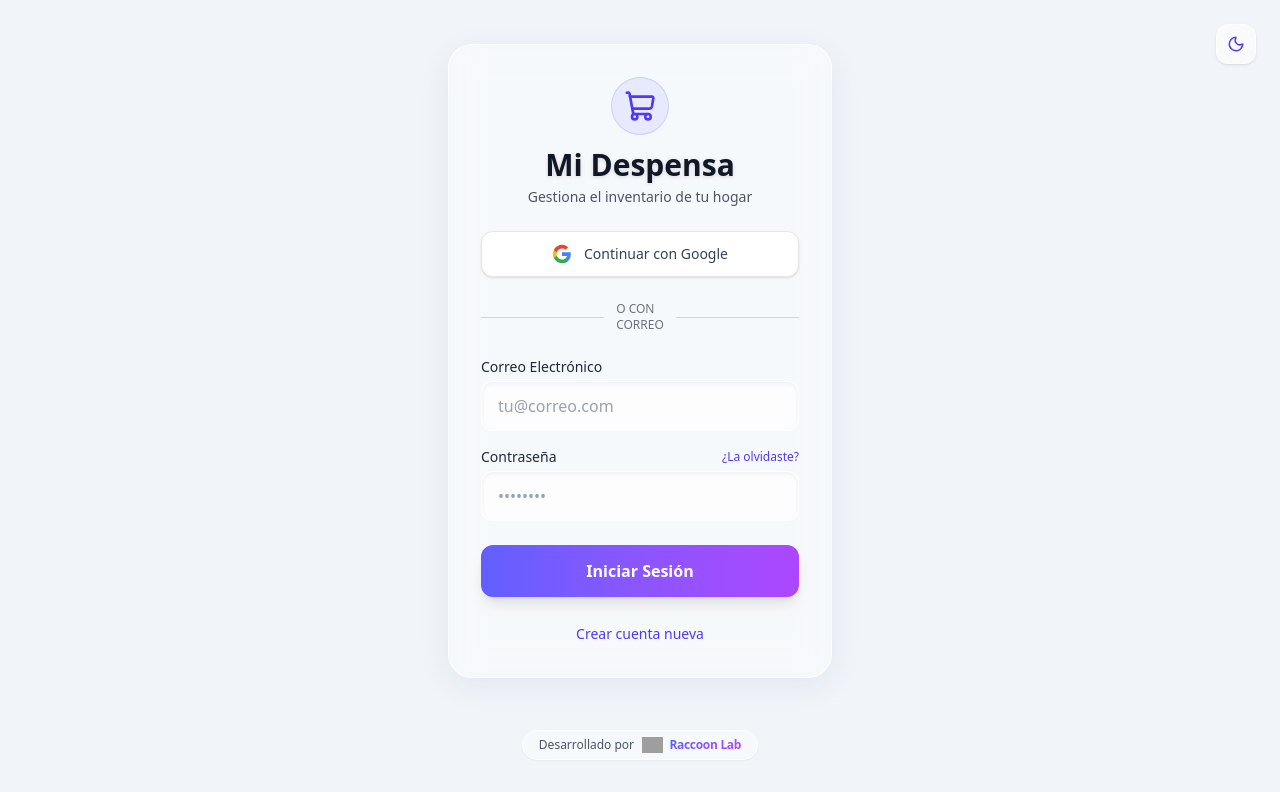
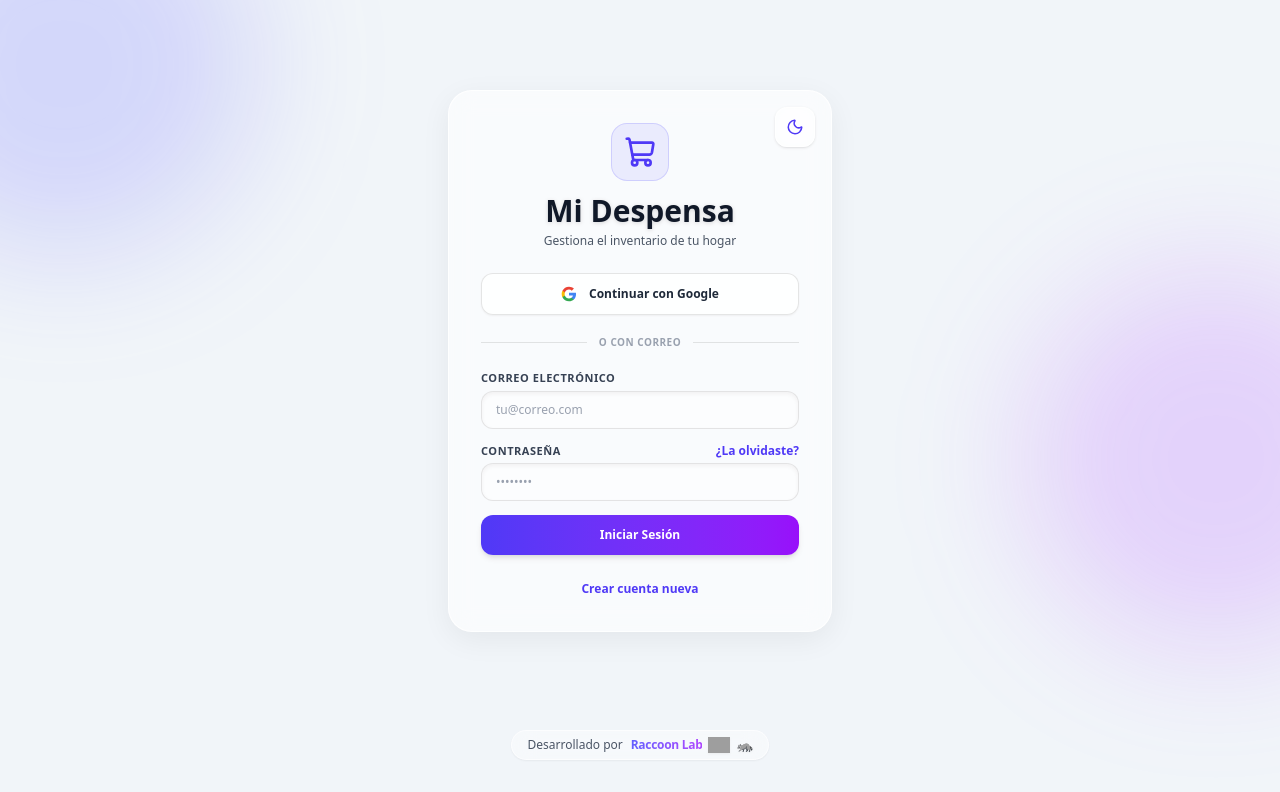
Before and after one commit to ronmardi/despensa, a Next.js app: page /login in a window 1280 px wide. Shown: the top 792 px of the page. Built offline with nearby package versions, Linux system fonts and the light colour scheme; no server answers; grey boxes are pictures that could not be loaded.

Commit message:
footer AN LOGIN

```diff
--- a/src/app/login/page.tsx
+++ b/src/app/login/page.tsx
@@ -61,46 +61,59 @@ export default function LoginPage() {
     setLoading(false)
   }
 
+  const glass3dClass = "backdrop-blur-md bg-white/60 dark:bg-slate-900/60 border border-white/80 dark:border-slate-700/60 shadow-[0_8px_30px_rgb(0,0,0,0.06)] dark:shadow-[0_10px_35px_rgba(0,0,0,0.4)]"
+
   return (
-    <div className="min-h-screen flex flex-col items-center justify-between p-4 relative">
-      <div className="absolute top-6 right-6 z-20">
+    <div className="min-h-screen flex flex-col items-center justify-between p-4 relative overflow-hidden">
+      {/* Esferas decorativas de fondo */}
+      <div className="pointer-events-none fixed inset-0 overflow-hidden z-0">
+        <div className="absolute -top-32 -left-32 h-96 w-96 rounded-full bg-indigo-500/20 dark:bg-indigo-600/15 blur-3xl" />
+        <div className="absolute top-1/3 -right-32 h-96 w-96 rounded-full bg-purple-500/20 dark:bg-purple-600/15 blur-3xl" />
+      </div>
+
+      <div className="my-auto w-full max-w-sm relative z-10">
+        {/* Contenedor Principal Liquid Glass */}
+        <div className={`relative rounded-3xl p-8 text-center ${glass3dClass}`}>
+
+          {/* Botón de tema en la esquina superior derecha del cuadro */}
+          <div className="absolute top-4 right-4 z-20">
             <ThemeToggle />
           </div>
 
-      <div className="my-auto w-full max-w-sm rounded-3xl bg-white/40 dark:bg-slate-800/40 backdrop-blur-lg border border-white/60 dark:border-slate-700/60 p-8 shadow-[0_8px_32px_0_rgba(31,38,135,0.07)]">
-
-        <div className="text-center mb-6 flex flex-col items-center">
-          <div className="bg-indigo-500/10 dark:bg-indigo-500/20 p-3 rounded-full mb-3 border border-indigo-500/20">
-            <ShoppingCart size={32} className="text-indigo-600 dark:text-indigo-400" />
+          <div className="flex flex-col items-center mb-6">
+            <div className="bg-indigo-500/10 dark:bg-indigo-500/20 p-3 rounded-2xl mb-3 border border-indigo-500/20 text-indigo-600 dark:text-indigo-400">
+              <ShoppingCart size={32} />
             </div>
-          <h1 className="text-3xl font-bold text-gray-900 dark:text-white drop-shadow-sm mb-1">Mi Despensa</h1>
-          <p className="text-sm text-gray-600 dark:text-gray-400">
+            <h1 className="text-3xl font-bold text-gray-900 dark:text-white drop-shadow-sm mb-1">
+              Mi Despensa
+            </h1>
+            <p className="text-xs font-medium text-gray-600 dark:text-gray-300">
               {isResetMode ? 'Recupera tu acceso' : isSignUp ? 'Crea una cuenta nueva' : 'Gestiona el inventario de tu hogar'}
             </p>
           </div>
 
           {errorMsg && (
-          <div className="mb-5 rounded-xl bg-red-500/10 border border-red-500/20 p-3 text-center text-sm text-red-600 dark:text-red-400">
+            <div className="mb-5 rounded-xl bg-red-500/10 border border-red-500/20 p-3 text-center text-xs font-semibold text-red-600 dark:text-red-400">
               {errorMsg}
             </div>
           )}
 
           {successMsg && (
-          <div className="mb-5 rounded-xl bg-emerald-500/10 border border-emerald-500/20 p-3 text-center text-sm text-emerald-600 dark:text-emerald-400">
+            <div className="mb-5 rounded-xl bg-emerald-500/10 border border-emerald-500/20 p-3 text-center text-xs font-semibold text-emerald-600 dark:text-emerald-400">
               {successMsg}
             </div>
           )}
 
-        {/* Botón de Google - Se oculta si el usuario quiere recuperar contraseña */}
+          {/* Botón de Google */}
           {!isResetMode && (
             <>
               <button
                 type="button"
                 onClick={handleGoogleLogin}
                 disabled={loading}
-              className="mb-6 w-full flex items-center justify-center gap-3 rounded-xl bg-white dark:bg-slate-900 border border-gray-200 dark:border-slate-700 px-4 py-3 text-sm font-medium text-gray-700 dark:text-gray-200 shadow-sm hover:bg-gray-50 dark:hover:bg-slate-800 active:scale-[0.98] transition-all disabled:opacity-50 cursor-pointer"
+                className="mb-5 w-full flex items-center justify-center gap-3 rounded-xl bg-white/80 dark:bg-slate-950/50 border border-black/10 dark:border-white/10 px-4 py-3 text-xs font-bold text-gray-800 dark:text-gray-200 shadow-xs hover:bg-white dark:hover:bg-slate-800 active:scale-95 transition-all disabled:opacity-50 cursor-pointer"
               >
-              <svg className="w-5 h-5" viewBox="0 0 24 24">
+                <svg className="w-4 h-4" viewBox="0 0 24 24">
                   <path d="M22.56 12.25c0-.78-.07-1.53-.2-2.25H12v4.26h5.92c-.26 1.37-1.04 2.53-2.21 3.31v2.77h3.57c2.08-1.92 3.28-4.74 3.28-8.09z" fill="#4285F4" />
                   <path d="M12 23c2.97 0 5.46-.98 7.28-2.66l-3.57-2.77c-.98.66-2.23 1.06-3.71 1.06-2.86 0-5.29-1.93-6.16-4.53H2.18v2.84C3.99 20.53 7.7 23 12 23z" fill="#34A853" />
                   <path d="M5.84 14.09c-.22-.66-.35-1.36-.35-2.09s.13-1.43.35-2.09V7.07H2.18C1.43 8.55 1 10.22 1 12s.43 3.45 1.18 4.93l2.85-2.22.81-.62z" fill="#FBBC05" />
@@ -109,17 +122,17 @@ export default function LoginPage() {
                 Continuar con Google
               </button>
 
-            <div className="mb-6 flex items-center justify-center gap-3">
-              <div className="h-px w-full bg-gray-300 dark:bg-slate-700"></div>
-              <span className="text-xs text-gray-500 dark:text-gray-400 uppercase font-medium">O con correo</span>
-              <div className="h-px w-full bg-gray-300 dark:bg-slate-700"></div>
+              <div className="mb-5 flex items-center justify-center gap-3">
+                <div className="h-px w-full bg-black/10 dark:bg-white/10"></div>
+                <span className="text-[10px] text-gray-400 uppercase font-bold tracking-wider shrink-0">O con correo</span>
+                <div className="h-px w-full bg-black/10 dark:bg-white/10"></div>
               </div>
             </>
           )}
 
-        <form onSubmit={handleAuth} className="space-y-4">
+          <form onSubmit={handleAuth} className="space-y-3.5 text-left">
             <div>
-            <label className="block text-sm font-medium text-gray-800 dark:text-gray-200 mb-1">
+              <label className="block text-[11px] font-semibold text-gray-700 dark:text-gray-300 uppercase tracking-wider mb-1">
                 Correo Electrónico
               </label>
               <input
@@ -128,14 +141,14 @@ export default function LoginPage() {
                 value={email}
                 onChange={(e) => setEmail(e.target.value)}
                 placeholder="tu@correo.com"
-              className="block w-full rounded-xl bg-white/50 dark:bg-slate-900/50 backdrop-blur-sm border border-white/40 dark:border-slate-700/40 px-4 py-3 text-gray-900 dark:text-white placeholder-gray-400 dark:placeholder-gray-500 focus:bg-white/80 dark:focus:bg-slate-800 focus:outline-none focus:ring-2 focus:ring-indigo-400 shadow-inner transition-all"
+                className="w-full rounded-xl bg-white/50 dark:bg-slate-950/50 border border-black/10 dark:border-white/10 px-3.5 py-2.5 text-xs text-gray-900 dark:text-white placeholder-gray-400 focus:outline-none focus:ring-2 focus:ring-indigo-500/50 shadow-inner"
               />
             </div>
 
             {!isResetMode && (
               <div>
                 <div className="flex items-center justify-between mb-1">
-                <label className="block text-sm font-medium text-gray-800 dark:text-gray-200">
+                  <label className="block text-[11px] font-semibold text-gray-700 dark:text-gray-300 uppercase tracking-wider">
                     Contraseña
                   </label>
                   {!isSignUp && (
@@ -146,7 +159,7 @@ export default function LoginPage() {
                         setErrorMsg('')
                         setSuccessMsg('')
                       }}
-                    className="text-xs font-medium text-indigo-600 dark:text-indigo-400 hover:text-indigo-700 dark:hover:text-indigo-300 transition-colors"
+                      className="text-xs font-semibold text-indigo-600 dark:text-indigo-400 hover:underline transition-colors"
                     >
                       ¿La olvidaste?
                     </button>
@@ -158,7 +171,7 @@ export default function LoginPage() {
                   value={password}
                   onChange={(e) => setPassword(e.target.value)}
                   placeholder="••••••••"
-                className="block w-full rounded-xl bg-white/50 dark:bg-slate-900/50 backdrop-blur-sm border border-white/40 dark:border-slate-700/40 px-4 py-3 text-gray-900 dark:text-white placeholder-gray-400 dark:placeholder-gray-500 focus:bg-white/80 dark:focus:bg-slate-800 focus:outline-none focus:ring-2 focus:ring-indigo-400 shadow-inner transition-all"
+                  className="w-full rounded-xl bg-white/50 dark:bg-slate-950/50 border border-black/10 dark:border-white/10 px-3.5 py-2.5 text-xs text-gray-900 dark:text-white placeholder-gray-400 focus:outline-none focus:ring-2 focus:ring-indigo-500/50 shadow-inner"
                 />
               </div>
             )}
@@ -166,14 +179,14 @@ export default function LoginPage() {
             <button
               type="submit"
               disabled={loading}
-            className="mt-6 w-full flex items-center justify-center gap-2 rounded-xl bg-linear-to-r from-indigo-500 to-purple-500 px-4 py-3.5 font-semibold text-white shadow-lg hover:shadow-xl hover:from-indigo-600 hover:to-purple-600 disabled:opacity-50 transition-all active:scale-[0.98] cursor-pointer"
+              className="w-full mt-2 flex items-center justify-center gap-2 rounded-xl bg-linear-to-r from-indigo-600 to-purple-600 px-4 py-3 text-xs font-bold text-white shadow-md hover:opacity-90 active:scale-95 transition-all cursor-pointer disabled:opacity-50"
             >
-            {loading ? <Loader2 className="h-5 w-5 animate-spin" /> : null}
+              {loading ? <Loader2 size={16} className="animate-spin" /> : null}
               {loading ? 'Cargando...' : isResetMode ? 'Enviar enlace de recuperación' : isSignUp ? 'Registrarse' : 'Iniciar Sesión'}
             </button>
           </form>
 
-        <div className="mt-6 text-center">
+          <div className="mt-5 text-center">
             {isResetMode ? (
               <button
                 type="button"
@@ -182,7 +195,7 @@ export default function LoginPage() {
                   setErrorMsg('')
                   setSuccessMsg('')
                 }}
-              className="text-sm font-medium text-gray-500 dark:text-gray-400 hover:text-gray-900 dark:hover:text-white transition-colors cursor-pointer"
+                className="text-xs font-semibold text-gray-600 dark:text-gray-400 hover:text-gray-900 dark:hover:text-white transition-colors cursor-pointer"
               >
                 Volver a iniciar sesión
               </button>
@@ -194,13 +207,13 @@ export default function LoginPage() {
                   setErrorMsg('')
                   setSuccessMsg('')
                 }}
-              className="text-sm font-medium text-indigo-600 dark:text-indigo-400 hover:text-indigo-700 dark:hover:text-indigo-300 transition-colors cursor-pointer"
+                className="text-xs font-semibold text-indigo-600 dark:text-indigo-400 hover:underline transition-colors cursor-pointer"
               >
                 {isSignUp ? '¿Ya tienes cuenta? Inicia sesión' : 'Crear cuenta nueva'}
               </button>
             )}
           </div>
-
+        </div>
       </div>
 
       <FooterCredit />
--- a/src/components/FooterCredit.tsx
+++ b/src/components/FooterCredit.tsx
@@ -9,10 +9,18 @@ export function FooterCredit() {
       >
         <span>Desarrollado por</span>
         <div className="flex items-center gap-1.5 font-bold tracking-tight text-gray-900 dark:text-white">
-          <img src="/raccoonlab-logo.png" alt="Raccoon Lab" className="h-4 w-auto object-contain" />
           <span className="bg-linear-to-r from-indigo-500 to-purple-500 bg-clip-text text-transparent font-extrabold">
             Raccoon Lab
           </span>
+          <img
+            src="/raccoonlab-logo.png"
+            alt="Raccoon Lab"
+            className="h-4 w-auto object-contain filter drop-shadow-xs"
+            onError={(e) => {
+              e.currentTarget.style.display = 'none'
+            }}
+          />
+          <span className="text-sm leading-none filter drop-shadow-xs">🦝</span>
         </div>
       </a>
     </footer>
```
Lines whose indentation alone changed are shown as unchanged.
